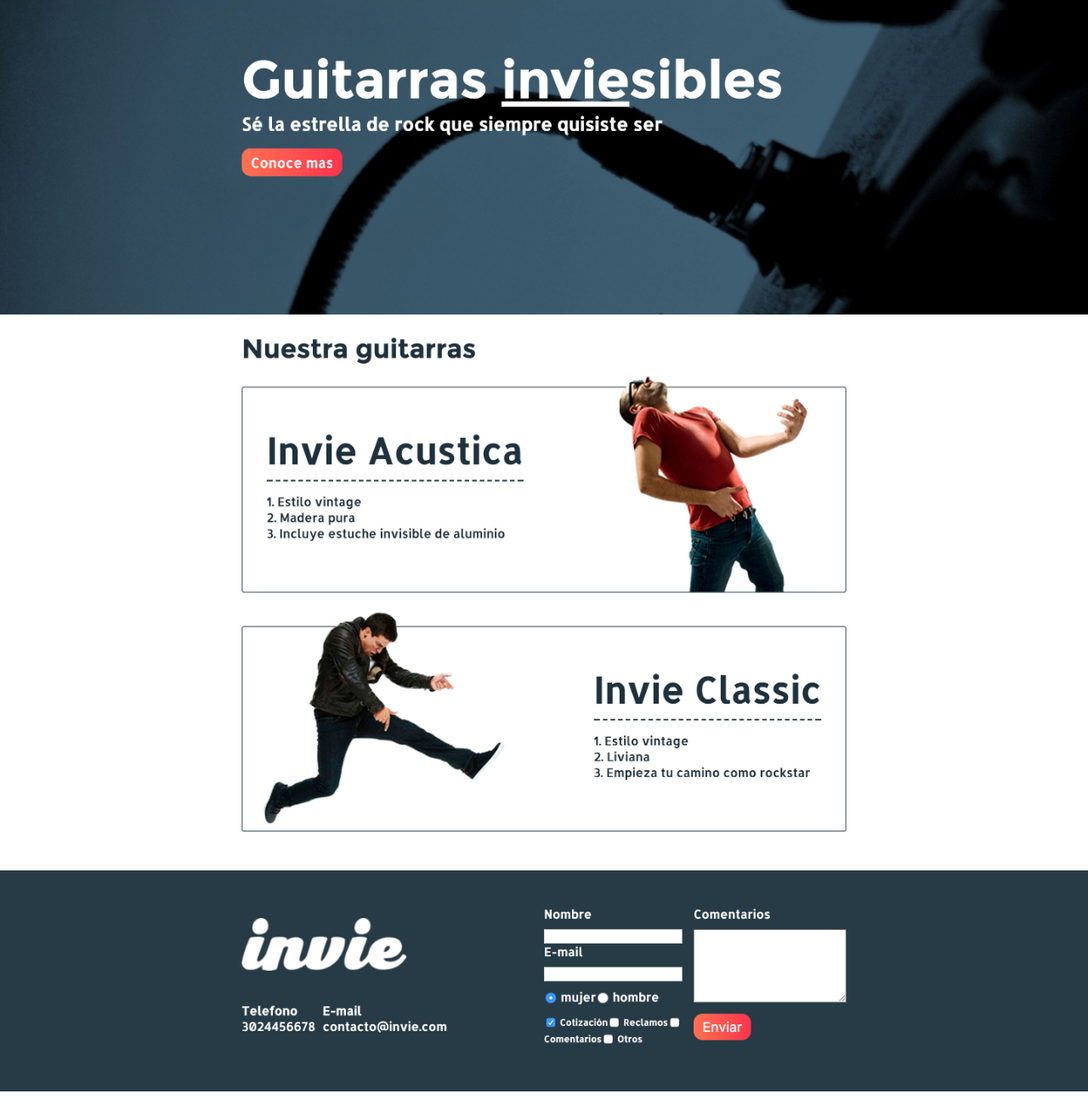
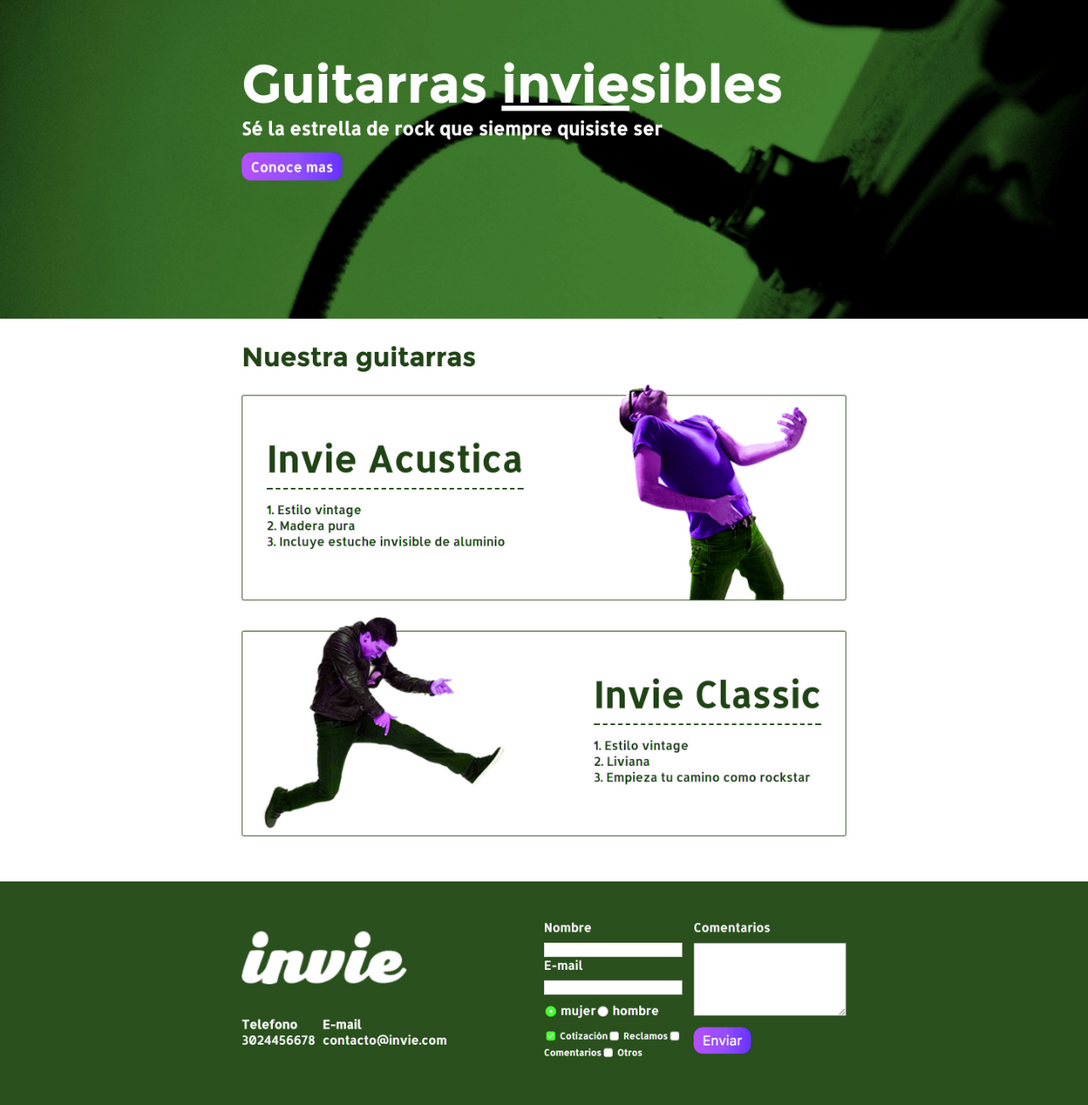
Before and after one commit to cesardramirez/invie-github, a plain HTML site: page index.html in a window 1280 px wide. Shown: the part 105-1405 px from the top of the page at 85% size. Drawn offline with Linux system fonts and the light colour scheme.

Commit message:
Nueva versión de invie - verde.

```diff
--- a/index.html
+++ b/index.html
@@ -14,10 +14,6 @@
 		</style>
 	</head>
 	<body>
-		<img src="images/header.jpg" alt="">
-		<img src="images/hero.jpg" alt="">
-		<img src="images/acustica.jpg" alt="">
-		<img src="images/clasica.jpg" alt="">
-		<img src="images/footer.jpg" alt="">
+		<img src="images/nueva-version.jpg" alt="">
 	</body>
 </html>
```
Also changed, not shown: images/nueva-version.jpg (added).
